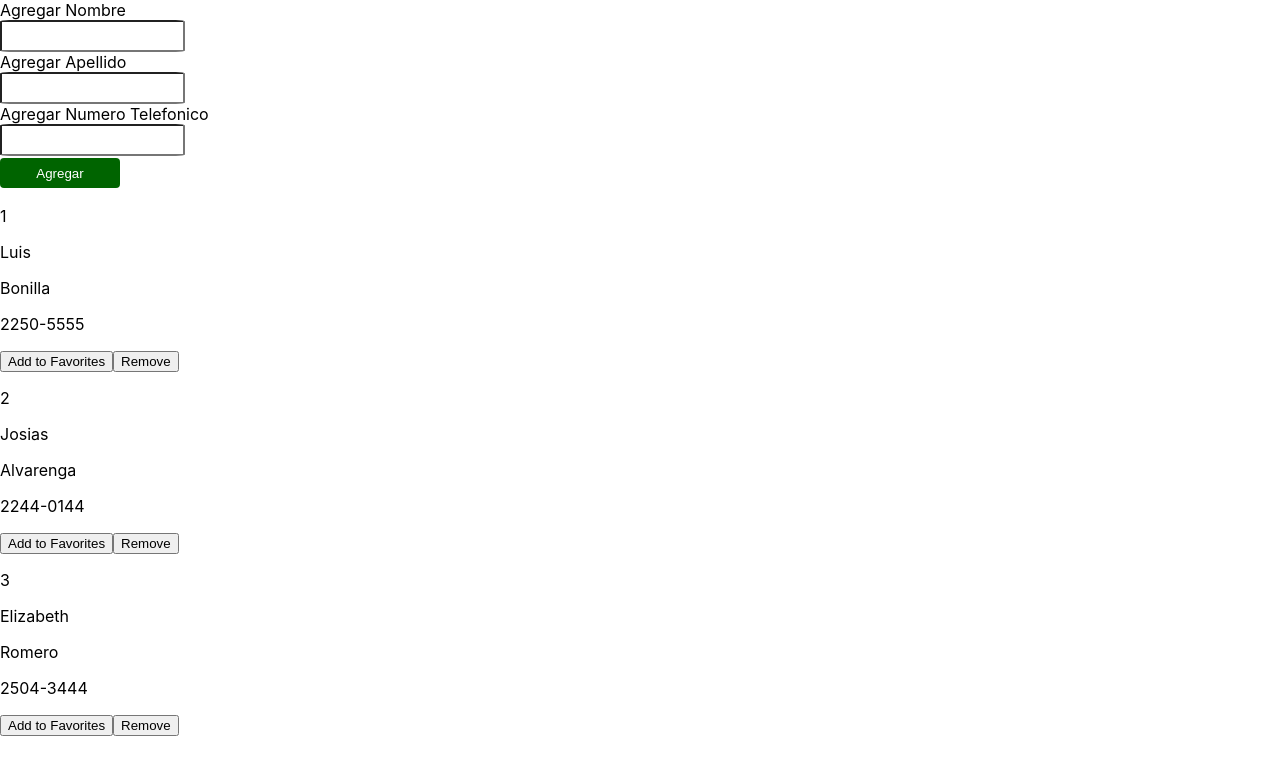
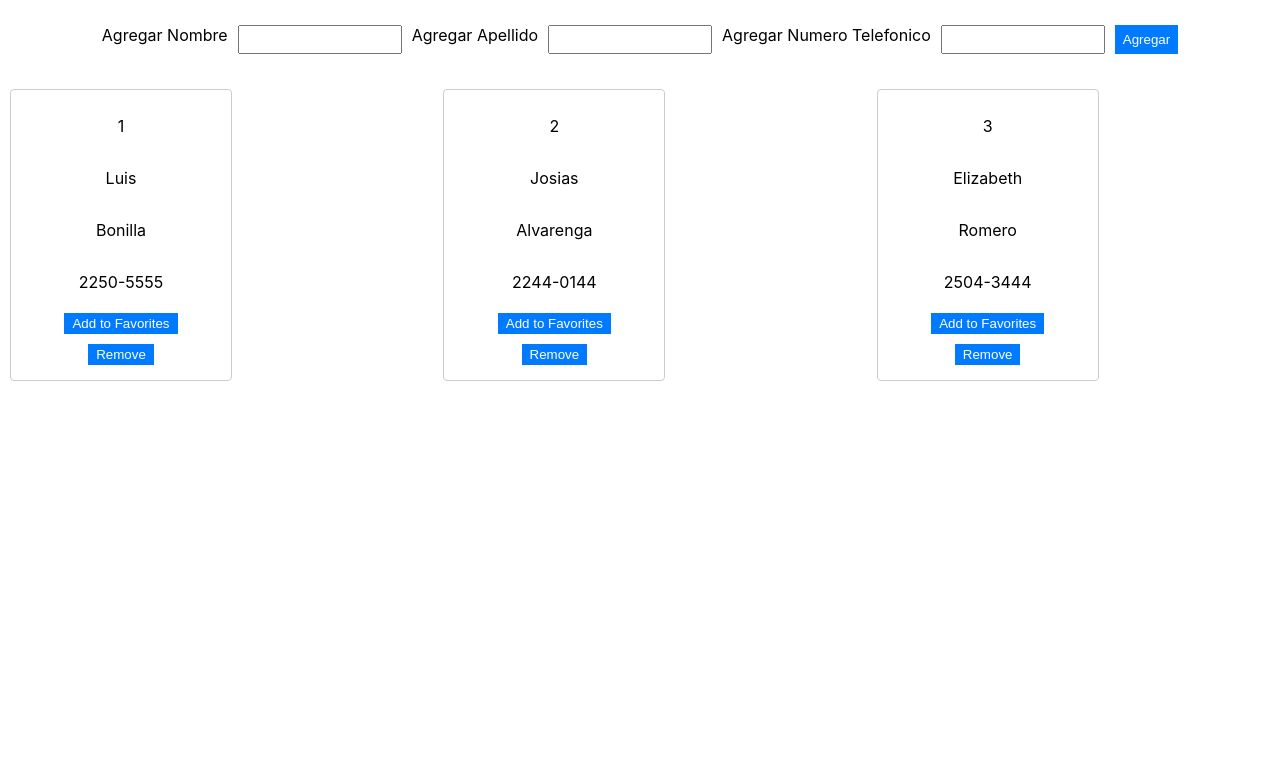
Before and after one commit to bocchiko/DPS-Desafio1, a React (Create React App) app in the folder contactos-react/: page / in a window 1280 px wide. Shown: the top 774 px of the page. Built offline with nearby package versions, Linux system fonts and the light colour scheme.

Commit message:
App Style & Favorite Contact Style
Favorite contacts display a star image.

```diff
--- a/contactos-react/src/App.css
+++ b/contactos-react/src/App.css
@@ -1,73 +1,68 @@
-.App {
-  text-align: center;
- }
- .App-logo {
-  height: 40vmin;
-  pointer-events: none;
- }
- @media (prefers-reduced-motion: no-preference) {
-  .App-logo {
-  animation: App-logo-spin infinite 20s linear;
-  }
- }
- .App-content {
-  background-color: #61dafb;
-  min-height: 100vh;
+/* Estilos para centrar la lista de contactos */
+.contact-list {
+  display: grid;
+  grid-template-columns: repeat(3, 1fr);
+  gap: 20px;
+  margin: 0 auto;
+  margin-top: 20px;
+}
+
+.contact {
   display: flex;
   flex-direction: column;
   align-items: center;
+  padding: 10px;
+  background-color: white;
+  border: 1px solid #ccc;
+  border-radius: 4px;
+  position: relative;
+}
+
+
+/* Estilos para los inputs y botón de creación de contacto */
+form {
+  display: flex;
   justify-content: center;
-  font-size: calc(10px + 2vmin);
+  margin-top: 20px;
+}
+
+label {
+  margin: 5px;
+}
+
+input {
+  width: 150px;
+  margin: 5px;
+  padding: 5px;
+}
+
+button {
+  margin: 5px;
+  padding: 5px 10px;
+  background-color: #007bff;
   color: white;
- }
- .App-link {
-  color: #61dafb;
- }
- @keyframes App-logo-spin {
-  from {
-  transform: rotate(0deg);
-  }
-  to {
-  transform: rotate(360deg);
-  }
- }
- form input {
-  height: 26px;
-  border-radius: 5%;
+  border: none;
+  cursor: pointer;
+}
+
+/* Estilos para las celdas de los contactos */
+.contact {
+  width: 200px;
+  border: 1px solid #ccc;
+  padding: 10px;
+  margin: 10px;
+  background-color: white;
   display: flex;
-  vertical-align: auto;
- }
- form button {
+  flex-direction: column;
+  align-items: center;
+}
+
+
+
+/* Estilos para los botones de favoritos y eliminar */
+button {
+  margin-top: 5px;
+  padding: 3px 8px;
+  border: none;
   cursor: pointer;
-  display: inline-block;
-  text-align: center;
-  text-decoration: none;
-  margin: 2px 0;
-  border: solid 1px transparent;
-  border-radius: 4px;
-  padding: 0.5em 1em;
-  color: #ffffff;
-  background-color: darkgreen;
-  height: 30px;
- width: 120px;
 }
-h3 {
- margin: 0;
-}
-.list {
- display: flex;
- margin: 5px;
- flex-direction: row;
- align-items: flex-end;
-}
-.btn-delete {
- cursor: pointer;
- display: inline-block;
- text-align: center;
- text-decoration: none;
- border: solid 1px transparent;
- border-radius: 4px;
- color: #ffffff;
- background-color: red;
- height: 30px;
-}
--- a/contactos-react/src/components/Form.jsx
+++ b/contactos-react/src/components/Form.jsx
@@ -4,11 +4,11 @@ import { ContactList } from "./ContactList";
 import { useState } from "react";
 export const Form = () => {
 
-    const [nombre,setNombre] = useState('');
-    const [lastname,setLastName] = useState('');
-    const [phone,setPhone] = useState('');
+    const [nombre, setNombre] = useState('');
+    const [lastname, setLastName] = useState('');
+    const [phone, setPhone] = useState('');
 
-    const[contacts,setContacts] = useState(list);
+    const [contacts, setContacts] = useState(list);
 
     const handleChangeName = (e) => {
         setNombre(e.target.value);
@@ -21,7 +21,7 @@ export const Form = () => {
     }
 
     const handleClick = e => {
-        if(nombre.trim().length === 0  || lastname.trim().length === 0 || phone.trim().length === 0){
+        if (nombre.trim().length === 0 || lastname.trim().length === 0 || phone.trim().length === 0) {
             alert('Ningun campo puede estar vacio !!');
             return;
         }
@@ -30,7 +30,8 @@ export const Form = () => {
             name: nombre,
             lastname: lastname,
             phoneNumber: phone,
-            isFavorite: false
+            isFavorite: false,
+            star: "https://cdn-icons-png.flaticon.com/128/1828/1828884.png"
         };
         const newList = contacts.concat(newItem);
         setContacts(newList);
@@ -41,13 +42,12 @@ export const Form = () => {
     };
 
     const deleteContact = (id) => {
-       const newList =  contacts.filter((item) => item.id !== id);
-       /*  setContacts((current) => current.filter((contact) => contact.id === id) ); */
+        const newList = contacts.filter((item) => item.id !== id);
         setContacts(newList);
     }
 
 
-    const setFavorite = (id,value) => {
+    const setFavorite = (id, value) => {
         const newList = contacts.map((item) => {
             if (item.id === id) {
                 const updatedItem = {
@@ -63,11 +63,6 @@ export const Form = () => {
 
         setContacts(newList);
     }
-   /*  const SortedList = [...contacts].sort((a, b) =>{
-        if (a.isFavorite && !b.isFavorite) return -1;
-        if (!a.isFavorite && b.isFavorite) return 1;
-        return 0;
-    }) */
 
     return (
         <>
@@ -83,8 +78,8 @@ export const Form = () => {
             </form>
 
             {
-                <div className="">
-                    <ContactList contacts={contacts} onRemove={deleteContact} setFavorite={setFavorite}/>
+                <div className="contact-list">
+                    <ContactList contacts={contacts} onRemove={deleteContact} setFavorite={setFavorite} />
                 </div>
 
             }
--- a/contactos-react/src/components/contact.jsx
+++ b/contactos-react/src/components/contact.jsx
@@ -1,14 +1,12 @@
-import React, {useState} from 'react';
+import React, { useState } from 'react';
 
-const Contact = ({contact,onRemove, setFavorite}) => {
+const Contact = ({ contact, onRemove, setFavorite }) => {
 
-
-
-    const[isFavorite,setFav] = useState(contact.isFavorite);
+    const [isFavorite, setFav] = useState(contact.isFavorite);
 
     const ToggleFavorite = (e) => {
         setFav(!isFavorite);
-        setFavorite(contact.id, contact.isFavorite  === true ? false:true );
+        setFavorite(contact.id, contact.isFavorite === true ? false : true);
     };
 
     return (
@@ -17,6 +15,7 @@ const Contact = ({contact,onRemove, setFavorite}) => {
             <p>{contact.name}</p>
             <p>{contact.lastname}</p>
             <p>{contact.phoneNumber}</p>
+            <img src={contact.isFavorite ? contact.star : null} alt="" />
             <button onClick={ToggleFavorite}>
                 {contact.isFavorite ? 'Remove from Favorites' : 'Add to Favorites'}
             </button>
--- a/contactos-react/src/contacts.json
+++ b/contactos-react/src/contacts.json
@@ -4,20 +4,23 @@
         "name": "Luis",
         "lastname": "Bonilla",
         "phoneNumber": "2250-5555",
-        "isFavorite": false
+        "isFavorite": false,
+        "star": "https://cdn-icons-png.flaticon.com/128/1828/1828884.png"
     },
     {
         "id" : 2,
         "name": "Josias",
         "lastname": "Alvarenga",
         "phoneNumber": "2244-0144",
-        "isFavorite": false
+        "isFavorite": false,
+        "star": "https://cdn-icons-png.flaticon.com/128/1828/1828884.png"
     },
     {
         "id" : 3,
         "name": "Elizabeth",
         "lastname": "Romero",
         "phoneNumber": "2504-3444",
-        "isFavorite": false
+        "isFavorite": false,
+        "star": "https://cdn-icons-png.flaticon.com/128/1828/1828884.png"
     }
 ]
```
Also changed, not shown: contactos-react/src/components/ContactList.jsx (+3 -7 lines). Lines whose indentation alone changed are shown as unchanged.
